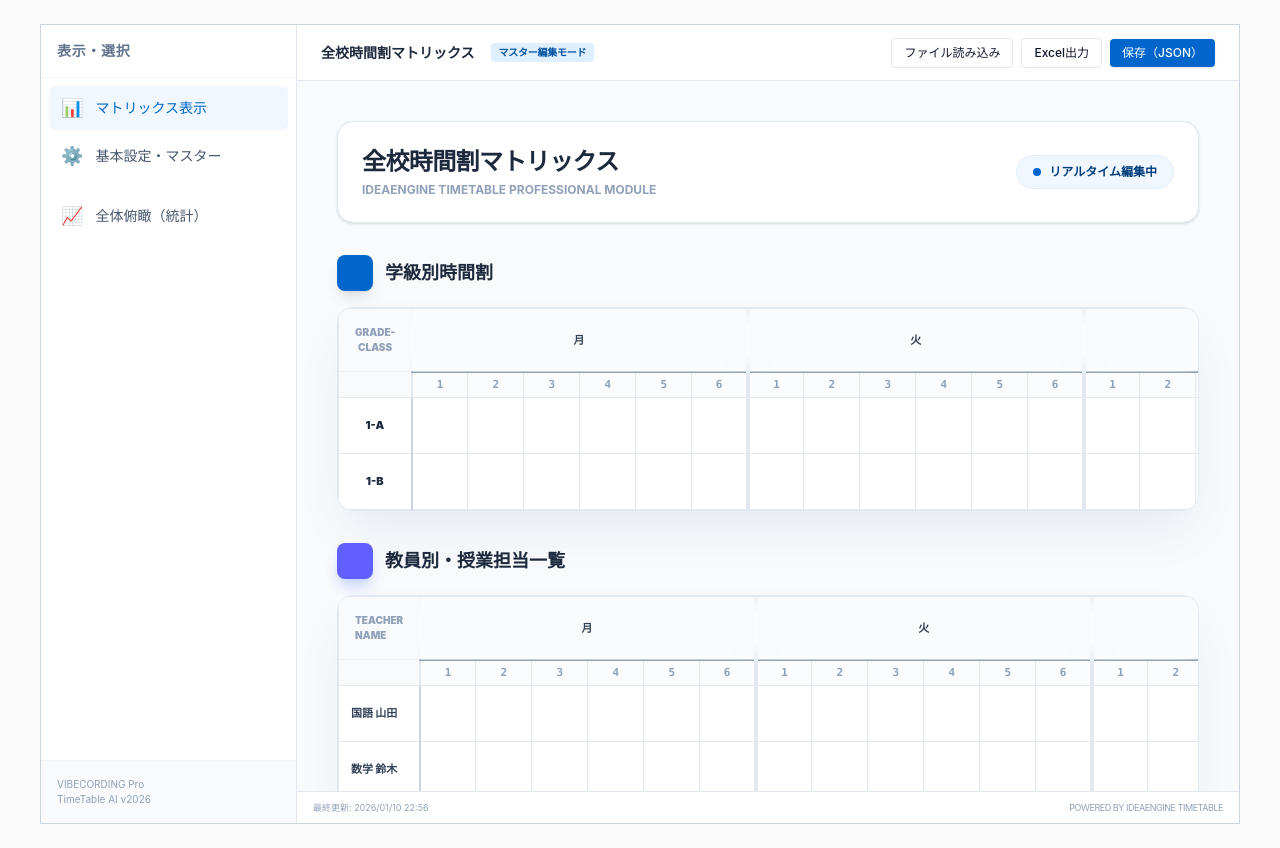
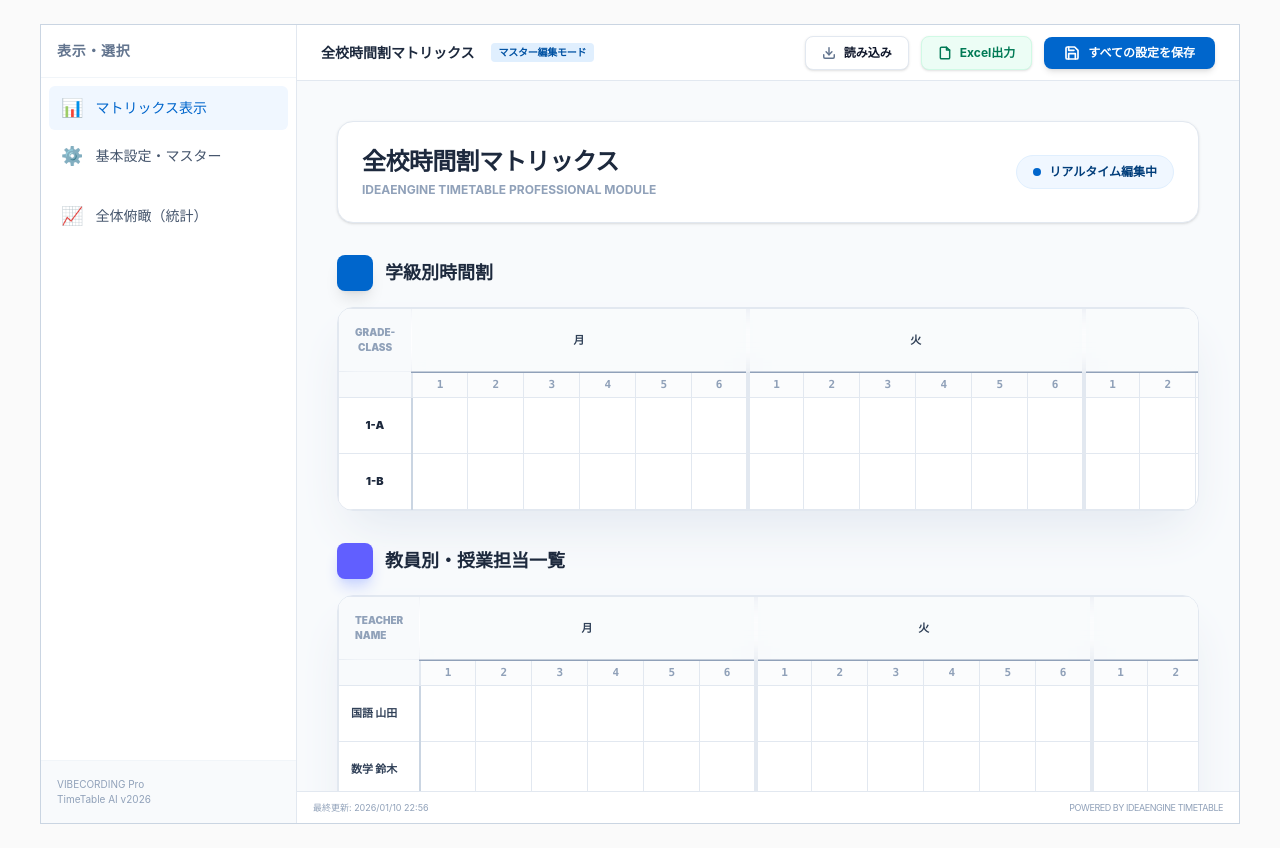
Before and after one commit to Hammy-the-cat/timetable-app, a Next.js app: page /timetable-app/ in a window 1280 px wide. Built offline with nearby package versions, Linux system fonts and the light colour scheme.

Commit message:
Improve UI and file naming for exports

```diff
--- a/src/components/TimetableWorkspace.tsx
+++ b/src/components/TimetableWorkspace.tsx
@@ -117,7 +117,7 @@
                   マスター編集モード
                 </span>
               </div>
-              <div className="flex items-center gap-2">
+              <div className="flex items-center gap-3">
                 <input
                   type="file"
                   id="import-json"
@@ -127,23 +127,28 @@
                 />
                 <label
                   htmlFor="import-json"
-                  className="px-3 py-1.5 text-xs font-medium border border-slate-200 rounded hover:bg-slate-50 transition-colors cursor-pointer"
+                  className="flex items-center gap-2 px-4 py-2 text-xs font-bold border border-slate-200 rounded-lg hover:bg-slate-50 hover:border-slate-300 transition-all cursor-pointer shadow-sm bg-white"
                 >
-                  ファイル読み込み
+                  <svg xmlns="http://www.w3.org/2000/svg" width="14" height="14" viewBox="0 0 24 24" fill="none" stroke="currentColor" strokeWidth="2.5" strokeLinecap="round" strokeLinejoin="round" className="text-slate-500"><path d="M21 15v4a2 2 0 0 1-2 2H5a2 2 0 0 1-2-2v-4" /><polyline points="7 10 12 15 17 10" /><line x1="12" x2="12" y1="15" y2="3" /></svg>
+                  読み込み
                 </label>
+
                 <button
                   type="button"
                   onClick={() => exportWorkbook(data)}
-                  className="px-3 py-1.5 text-xs font-medium border border-slate-200 rounded hover:bg-slate-50 transition-colors"
+                  className="flex items-center gap-2 px-4 py-2 text-xs font-bold border border-emerald-100 text-emerald-700 bg-emerald-50 rounded-lg hover:bg-emerald-100 transition-all shadow-sm"
                 >
+                  <svg xmlns="http://www.w3.org/2000/svg" width="14" height="14" viewBox="0 0 24 24" fill="none" stroke="currentColor" strokeWidth="2.5" strokeLinecap="round" strokeLinejoin="round"><path d="M14.5 2H6a2 2 0 0 0-2 2v16a2 2 0 0 0 2 2h12a2 2 0 0 0 2-2V7.5L14.5 2z" /><polyline points="14.5 2 14.5 7 20 7" /></svg>
                   Excel出力
                 </button>
+
                 <button
                   type="button"
                   onClick={() => downloadJson(data)}
-                  className="px-3 py-1.5 text-xs font-medium bg-brand-500 text-white rounded hover:bg-brand-600 transition-colors shadow-sm"
+                  className="flex items-center gap-2 px-5 py-2 text-xs font-black bg-brand-500 text-white rounded-lg hover:bg-brand-600 transition-all shadow-md active:scale-95"
                 >
-                  保存（JSON）
+                  <svg xmlns="http://www.w3.org/2000/svg" width="16" height="16" viewBox="0 0 24 24" fill="none" stroke="currentColor" strokeWidth="2.5" strokeLinecap="round" strokeLinejoin="round"><path d="M19 21H5a2 2 0 0 1-2-2V5a2 2 0 0 1 2-2h11l5 5v11a2 2 0 0 1-2 2z" /><polyline points="17 21 17 13 7 13 7 21" /><polyline points="7 3 7 8 15 8" /></svg>
+                  すべての設定を保存
                 </button>
               </div>
             </div>
--- a/src/lib/exporters.ts
+++ b/src/lib/exporters.ts
@@ -8,9 +8,13 @@
   WeeklySlot,
 } from "./types";
 
-const filename = (prefix: string, ext: string) => {
-  const stamp = new Date().toISOString().replace(/[:T]/g, "-").split(".")[0];
-  return `${prefix}-${stamp}.${ext}`;
+const filename = (name: string, ext: string) => {
+  const now = new Date();
+  const year = now.getFullYear();
+  const month = String(now.getMonth() + 1).padStart(2, "0");
+  const day = String(now.getDate()).padStart(2, "0");
+  const stamp = `${year}${month}${day}`;
+  return `${stamp}_${name}.${ext}`;
 };
 
 const getClassLabel = (cls: ClassGroup) => `${cls.grade}年${cls.label}組`;
@@ -37,7 +41,7 @@
   });
   const link = document.createElement("a");
   link.href = URL.createObjectURL(blob);
-  link.download = filename("timetable", "json");
+  link.download = filename("時間割保存", "json");
   link.click();
   URL.revokeObjectURL(link.href);
 };
@@ -85,7 +89,7 @@
   const buffer = await workbook.xlsx.writeBuffer();
   saveAs(
     new Blob([buffer], { type: "application/vnd.openxmlformats-officedocument.spreadsheetml.sheet" }),
-    filename("timetable", "xlsx")
+    filename("時間割Excel", "xlsx")
   );
 };
 
@@ -124,7 +128,7 @@
     (doc as unknown as { lastAutoTable?: { finalY: number } }).lastAutoTable
       ?.finalY ?? 24;
   doc.text(`最終更新: ${data.lastUpdated}`, 14, finalY + 10);
-  doc.save(filename(`${classId}-timetable`, "pdf"));
+  doc.save(filename(getClassLabel(cls), "pdf"));
 };
 
 export const describeSlotList = (slots: WeeklySlot[]) =>
```
